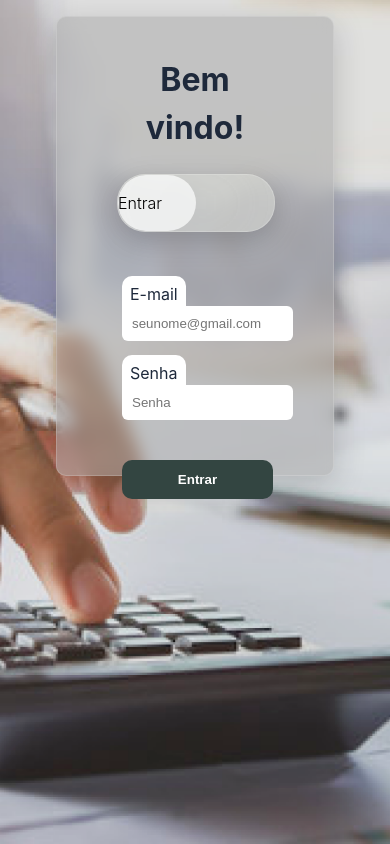
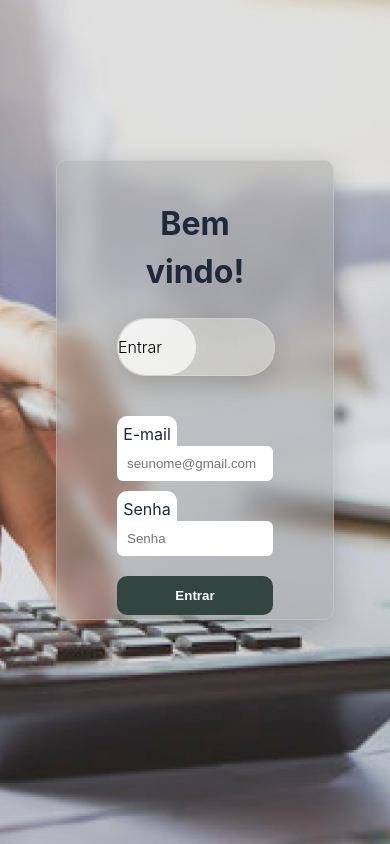
Before and after one commit to CauaPrates/organiza-ai-app, a React (Vite) app: page /login in a window 390 px wide. Built offline with nearby package versions, Linux system fonts and the light colour scheme.

Commit message:
[css] fix login inputs responsivity

```diff
--- a/src/index.css
+++ b/src/index.css
@@ -151,12 +151,10 @@ body {
 
 .form-login{
 
-  margin-top: 50px;
-  width: 100%;
-  max-width: 100%;
-  padding-left: 5px;
+  display: flex;
+  flex-direction: column;
+  padding: 30px 0px 0px 0px;
   box-sizing: border-box;
-
 }
 
 .next-action-button{
@@ -179,12 +177,12 @@ body {
 }
 
 .label-login{
+  margin-top: 10px;
+  text-align: center;
   background-color: white;
   border-radius: 10px 10px 0px 0px;
-
-  padding:8px
-
-
+  width: 3rem;
+  padding:6px 6px 0px 6px;
 }
 
 textarea:focus, input:focus, select:focus {
@@ -193,16 +191,9 @@ textarea:focus, input:focus, select:focus {
 
 
 .input-login{
-
-  width: 100%;
   padding: 10px;
-
-  margin-bottom: 20px;
-
   border: none;
-  border-radius: 6px;
-
-
+  border-radius: 0px 6px 6px 6px;
 }
 
 
@@ -426,9 +417,9 @@ textarea:focus, input:focus, select:focus {
 
 /* Responsividade */
 .container-responsive {
-  max-width: 1200px;
+  max-width: 1500px;
   margin: 0 auto;
-  padding: 1rem;
+  padding: 10rem 0;
 }
 
 @media (min-width: 768px) {
```
